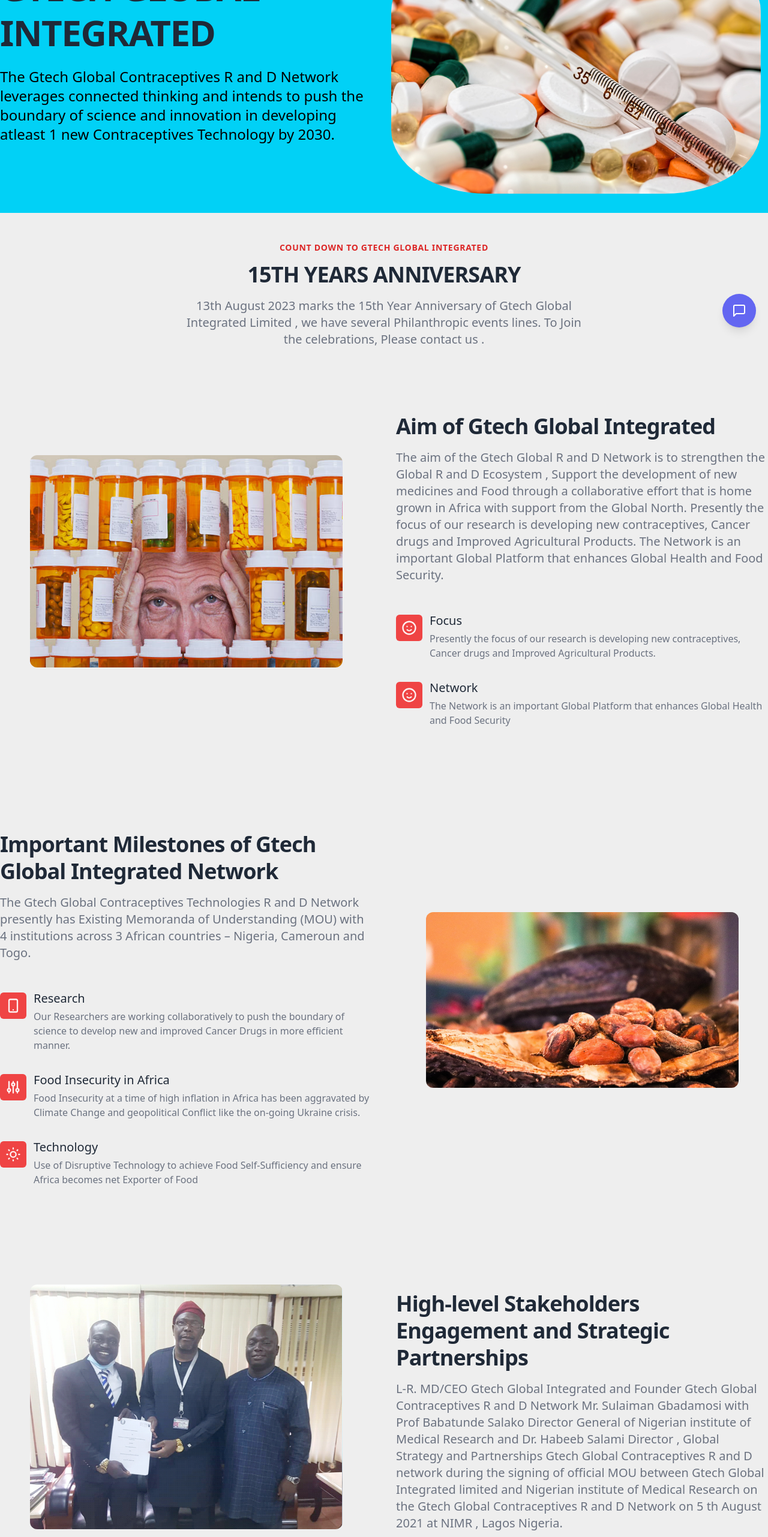
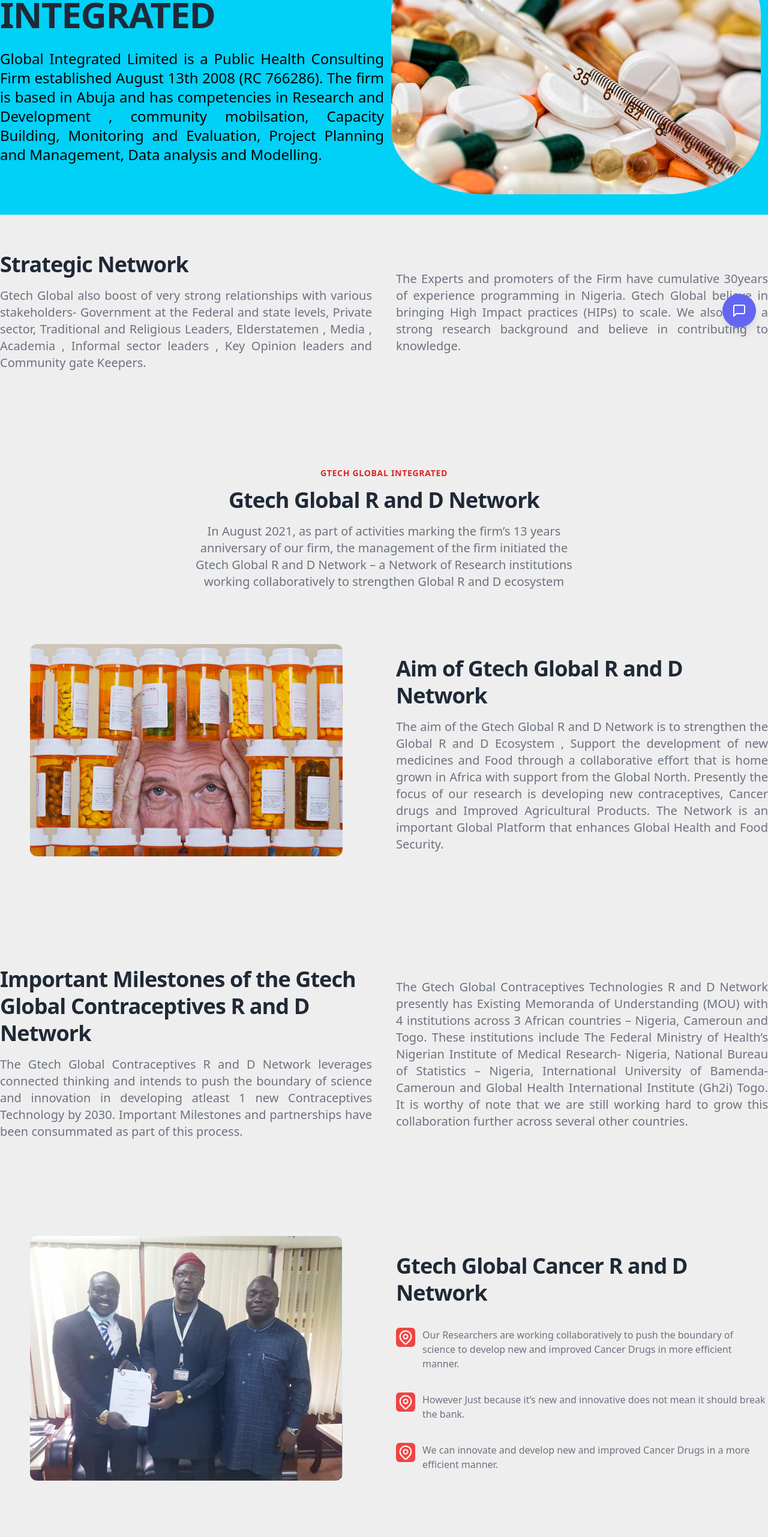
Before and after one commit to lasbrey/gtechreact, a React (Create React App) app: page / in a window 1280 px wide. Shown: the part 234-2797 px from the top of the page at 60% size. Built offline with nearby package versions, Linux system fonts and the light colour scheme.

Commit message:
landing page redisign and minor bug fix

```diff
--- a/src/App.js
+++ b/src/App.js
@@ -4,14 +4,18 @@
 import SectionTitle from "./components/home/sectionTitle";
 import {
   benefitOne,
-  benefitTwo,
+  milestones,
   stakeOne,
   stakeTwo,
   stakeThree,
+  gtechAbout,
+  importanceOne,
+  importanceTwo
 } from "./components/home/data";
-import Video from "./components/home/video";
+// import Video from "./components/home/video";
 import Benefits from "./components/home/benefits";
 import Stakeholders from "./components/home/stakeholders";
+import Importance from "./components/home/importance"
 import Footer from "./components/home/footer";
 import PopupWidget from "./components/home/popupWidget";
 
@@ -20,25 +24,29 @@
     <div className="bg-[#eee]">
       <Navbar />
       <Hero />
+      <Benefits data={gtechAbout} />
       <SectionTitle
-        pretitle="COUNT DOWN TO GTECH GLOBAL INTEGRATED"
-        title="15TH YEARS ANNIVERSARY"
+        pretitle="GTECH GLOBAL INTEGRATED"
+        title="Gtech Global R and D Network"
       >
-        13th August 2023 marks the 15th Year Anniversary of Gtech Global
-        Integrated Limited , we have several Philanthropic events lines. To Join
-        the celebrations, Please contact us .
+        In August 2021, as part of activities marking the firm’s 13 years
+        anniversary of our firm, the management of the firm initiated the Gtech
+        Global R and D Network – a Network of Research institutions working
+        collaboratively to strengthen Global R and D ecosystem
       </SectionTitle>
-      <Benefits data={benefitOne} />
-      <Benefits imgPos="right" data={benefitTwo} />
-      <Stakeholders data={stakeOne} />
-      <Stakeholders imgPos="right" data={stakeTwo} />
-      <Stakeholders data={stakeThree} />
+      <Stakeholders data={benefitOne} />
+      <Benefits data={milestones} />
+      <Importance data={importanceOne} />
+      <Importance imgPos="right" data={importanceTwo} />
       <div className="bg-[#01d1f6]">
         <SectionTitle
-          pretitle="Background"
-          title="2023 Project Kick-off Schedule"
-        ></SectionTitle>
-        <Video />
+          pretitle="COUNT DOWN TO GTECH GLOBAL INTEGRATED"
+          title="15TH YEARS ANNIVERSARY"
+        >
+          13th August 2023 marks the 15th Year Anniversary of Gtech Global
+          Integrated Limited , we have several Philanthropic events lines. To
+          Join the celebrations, Please contact us .
+        </SectionTitle>
       </div>
 
       <Footer />
--- a/src/components/home/benefits.js
+++ b/src/components/home/benefits.js
@@ -1,3 +1,4 @@
+
 // import Image from "next/image";
 import React from "react";
 import Container from "./container";
@@ -13,14 +14,15 @@
             props.imgPos === "right" ? "lg:order-1" : ""
           }`}>
           <div>
-            <img
-              src={data.image}
-              width="521"
-              className="rounded-xl"
-              height="482"
-              alt="Benefits"
-              layout="intrinsic"
-            />
+          <div className="flex flex-col w-full mt-4 ">
+              <h3 className="max-w-2xl mt-3 text-3xl font-bold leading-snug tracking-tight text-gray-800 lg:leading-tight lg:text-4xl ">
+                {data.title}
+              </h3>
+
+              <p className="max-w-2xl py-4 text-lg leading-normal text-gray-500 lg:text-xl xl:text-xl text-justify">
+                {data.desc}
+              </p>
+            </div>
           </div>
         </div>
 
@@ -30,47 +32,18 @@
           }`}>
           <div>
             <div className="flex flex-col w-full mt-4">
-              <h3 className="max-w-2xl mt-3 text-3xl font-bold leading-snug tracking-tight text-gray-800 lg:leading-tight lg:text-4xl ">
+              {/* <h3 className="max-w-2xl mt-3 text-3xl font-bold leading-snug tracking-tight text-gray-800 lg:leading-tight lg:text-4xl ">
                 {data.title}
-              </h3>
+              </h3> */}
 
-              <p className="max-w-2xl py-4 text-lg leading-normal text-gray-500 lg:text-xl xl:text-xl ">
-                {data.desc}
+              <p className="max-w-2xl py-4 text-lg leading-normal text-gray-500 lg:text-xl xl:text-xl text-justify">
+                {data.descTwo}
               </p>
             </div>
 
-            <div className="w-full mt-5 ">
-              {data.bullets.map((item, index) => (
-                <Benefit key={index} title={item.title} icon={item.icon}>
-                  {item.desc}
-                </Benefit>
-              ))}
-            </div>
           </div>
         </div>
       </Container>
     </>
   );
 }
-
-function Benefit(props) {
-  return (
-    <>
-      <div className="flex items-start mt-8 space-x-3">
-        <div className="flex items-center justify-center flex-shrink-0 mt-1 bg-red-500 rounded-md w-11 h-11 ">
-          {React.cloneElement(props.icon, {
-            className: "w-7 h-7 text-red-50",
-          })}
-        </div>
-        <div>
-          <h4 className="text-xl font-medium text-gray-800 ">
-            {props.title}
-          </h4>
-          <p className="mt-1 text-gray-500">
-            {props.children}
-          </p>
-        </div>
-      </div>
-    </>
-  );
-}
--- a/src/components/home/data.js
+++ b/src/components/home/data.js
@@ -1,57 +1,16 @@
 import {
-  EmojiHappyIcon,
-  DeviceMobileIcon,
-  AdjustmentsIcon,
-  SunIcon,
+  LocationMarkerIcon
 } from "@heroicons/react/outline";
-
 import benefitOneImg from "../../img/3.png";
 import benefitTwoImg from "../../img/2.jpg";
 import stakeOneImg from "../../img/4.png";
 import stakeTwoImg from "../../img/5.png";
 import stakeThreeImg from "../../img/6.png";
 
-
 const benefitOne = {
-  title: "Aim of Gtech Global Integrated",
+  title: "Aim of Gtech Global R and D Network",
   desc: "The aim of the Gtech Global R and D Network is to strengthen the Global R and D Ecosystem , Support the development of new medicines and Food through a collaborative effort that is home grown in Africa with support from the Global North. Presently the focus of our research is developing new contraceptives, Cancer drugs and Improved Agricultural Products. The Network is an important Global Platform that enhances Global Health and Food Security.",
   image: benefitOneImg,
-
-  bullets: [
-    {
-      title: "Focus",
-      desc: "Presently the focus of our research is developing new contraceptives, Cancer drugs and Improved Agricultural Products. ",
-      icon: <EmojiHappyIcon />,
-    },
-    {
-      title: "Network",
-      desc: "The Network is an important Global Platform that enhances Global Health and Food Security",
-      icon: <EmojiHappyIcon />,
-    }
-  ],
-};
-
-const benefitTwo = {
-  title: "Important Milestones of Gtech Global Integrated Network",
-  desc: "The Gtech Global Contraceptives Technologies R and D Network presently has Existing Memoranda of Understanding (MOU) with 4 institutions across 3 African countries – Nigeria, Cameroun and Togo.",
-  image: benefitTwoImg,
-  bullets: [
-    {
-      title: "Research",
-      desc: "Our Researchers are working collaboratively to push the boundary of science to develop new and improved Cancer Drugs in more efficient manner.",
-      icon: <DeviceMobileIcon />,
-    },
-    {
-      title: "Food Insecurity in Africa",
-      desc: "Food Insecurity at a time of high inflation in Africa has been aggravated by Climate Change and geopolitical Conflict like the on-going Ukraine crisis.",
-      icon: <AdjustmentsIcon />,
-    },
-    {
-      title: "Technology",
-      desc: "Use of Disruptive Technology to achieve Food Self-Sufficiency and ensure Africa becomes net Exporter of Food ",
-      icon: <SunIcon />,
-    },
-  ],
 };
 
 const stakeOne = {
@@ -70,5 +29,71 @@
   desc: "Signing of Memorandum of Understanding (MOU) between Gtech Global Integrated and National Bureau of Statistics (NBS) on Strengthening Data Architecture for Gtech Global Contraceptives R and D Network. The official MOU signing took place at NBS , Abuja Nigeria on 17th May 2021.",
   image: stakeThreeImg,
 };
+const gtechAbout = {
+  title: "Strategic Network",
+  desc: "Gtech Global also boost of very strong relationships with various stakeholders- Government at the Federal and state levels, Private sector, Traditional and Religious Leaders, Elderstatemen , Media , Academia , Informal sector leaders , Key  Opinion leaders and Community gate Keepers.",
+  descTwo:
+    "The Experts and promoters of the Firm have cumulative 30years of experience programming in Nigeria. Gtech Global believe in bringing  High Impact practices (HIPs) to scale. We also have a strong research background and believe in contributing to knowledge.",
+};
+const milestones = {
+  title:
+    "Important Milestones of the Gtech Global Contraceptives R and D Network",
+  desc: "The Gtech Global Contraceptives R and D Network leverages connected thinking and intends to push the boundary of science and innovation in developing atleast 1 new Contraceptives Technology by 2030. Important Milestones and partnerships have been consummated as part of this process.",
+  descTwo:
+    "The Gtech Global Contraceptives Technologies R and D Network presently has Existing Memoranda of Understanding (MOU) with 4 institutions across 3 African countries – Nigeria, Cameroun and Togo. These institutions include The Federal Ministry of Health’s Nigerian Institute of Medical Research- Nigeria, National Bureau of Statistics – Nigeria, International University of Bamenda- Cameroun and Global Health International Institute (Gh2i) Togo. It is worthy of note that we are still working hard to grow this collaboration further across several other countries.",
+};
 
-export { benefitOne, benefitTwo, stakeOne, stakeTwo,stakeThree };
+const importanceOne = {
+  title: "Gtech Global Cancer R and D Network",
+  image: stakeOneImg,
+  bullets: [
+    {
+      // title: "Focus",
+      desc: "Our Researchers are working collaboratively to push the boundary of science to develop new and improved Cancer Drugs in more efficient manner.",
+      icon: <LocationMarkerIcon />,
+    },
+    {
+      desc: "However Just because it’s new and innovative does not mean it should break the bank.",
+      icon: <LocationMarkerIcon />,
+    },
+    {
+      desc: "We can innovate and develop new and improved Cancer Drugs in a more efficient manner.",
+      icon: <LocationMarkerIcon />,
+    },
+  ],
+};
+const importanceTwo = {
+  title:
+    "Gtech Global Agricultural R and D Network is working to develop Agricultural Products with:",
+  image: stakeTwoImg,
+  bullets: [
+    {
+      // title: "Focus",
+      desc: "Higher Yield and Higher Productivity",
+      icon: <LocationMarkerIcon />,
+    },
+    {
+      desc: "Drought resistant Agricultural Products",
+      icon: <LocationMarkerIcon />,
+    },
+    {
+      desc: "Climate Smart Agriculture",
+      icon: <LocationMarkerIcon />,
+    },
+    {
+      desc: "Use of Disruptive Technology to achieve Food Self-Sufficiency and ensure Africa becomes net Exporter of Food",
+      icon: <LocationMarkerIcon />,
+    },
+  ],
+};
+
+export {
+  benefitOne,
+  milestones,
+  stakeOne,
+  stakeTwo,
+  stakeThree,
+  gtechAbout,
+  importanceOne,
+  importanceTwo,
+};
--- a/src/components/home/hero.js
+++ b/src/components/home/hero.js
@@ -1,7 +1,6 @@
 // import img from "next/img";
 import Container from "./container";
 import heroImg from "../../img/1.jpg";
-
 
 export default function Hero() {
   return (
@@ -12,11 +11,12 @@
             <h1 className="text-4xl font-bold leading-snug tracking-tight text-gray-800 lg:text-4xl lg:leading-tight xl:text-6xl xl:leading-tight ">
               GTECH GLOBAL INTEGRATED
             </h1>
-            <p className="py-5 text-xl leading-normal text-black lg:text-xl xl:text-2xl ">
-              The Gtech Global Contraceptives R and D Network leverages
-              connected thinking and intends to push the boundary of science and
-              innovation in developing atleast 1 new Contraceptives Technology
-              by 2030.
+            <p className="py-5 text-xl leading-normal text-black lg:text-xl xl:text-2xl text-justify">
+              Global Integrated Limited is a Public Health Consulting Firm
+              established August 13th 2008 (RC 766286). The firm is based in
+              Abuja and has competencies in Research and Development , community
+              mobilsation, Capacity Building, Monitoring and Evaluation, Project
+              Planning and Management, Data analysis and Modelling.
             </p>
 
             <div className="flex flex-col items-start space-y-3 sm:space-x-4 sm:space-y-0 sm:items-center sm:flex-row">
--- /dev/null
+++ b/src/components/home/importance.js
@@ -0,0 +1,66 @@
+// import Image from "next/image";
+import React from "react";
+import Container from "./container";
+
+export default function Importance(props) {
+  const { data } = props;
+
+  return (
+    <>
+      <Container className="flex flex-wrap mb-20 lg:gap-10 lg:flex-nowrap ">
+        <div
+          className={`flex items-center justify-center w-full lg:w-1/2 ${
+            props.imgPos === "right" ? "lg:order-1" : ""
+          }`}
+        >
+          <div>
+            <img
+              src={data.image}
+              width="521"
+              className="rounded-xl"
+              height="482"
+              alt="Importance"
+              layout="intrinsic"
+            />
+          </div>
+        </div>
+
+        <div
+          className={`flex flex-wrap items-center w-full lg:w-1/2 ${
+            props.imgPos === "right" ? "lg:justify-end" : ""
+          }`}
+        >
+          <div>
+            <h3 className="max-w-2xl mt-3 text-3xl font-bold leading-snug tracking-tight text-gray-800 lg:leading-tight lg:text-4xl ">
+              {data.title}
+            </h3>
+            <div className="w-full mt-5 ">
+              {data.bullets.map((item, index) => (
+                <Tance key={index} t icon={item.icon}>
+                  {item.desc}
+                </Tance>
+              ))}
+            </div>
+          </div>
+        </div>
+      </Container>
+    </>
+  );
+}
+
+function Tance(props) {
+  return (
+    <>
+      <div className="flex items-start mt-8 space-x-3">
+        <div className="flex items-center justify-center flex-shrink-0 mt-1 bg-red-500 rounded-md w-8 h-8 ">
+          {React.cloneElement(props.icon, {
+            className: "w-7 h-7 text-red-50",
+          })}
+        </div>
+        <div>
+          <p className="mt-1 text-gray-500">{props.children}</p>
+        </div>
+      </div>
+    </>
+  );
+}
--- a/src/components/home/stakeholders.js
+++ b/src/components/home/stakeholders.js
@@ -34,7 +34,7 @@
                 {data.title}
               </h3>
 
-              <p className="max-w-2xl py-4 text-lg leading-normal text-gray-500 lg:text-xl xl:text-xl ">
+              <p className="max-w-2xl py-4 text-lg leading-normal text-gray-500 lg:text-xl xl:text-xl text-justify">
                 {data.desc}
               </p>
             </div>
```
